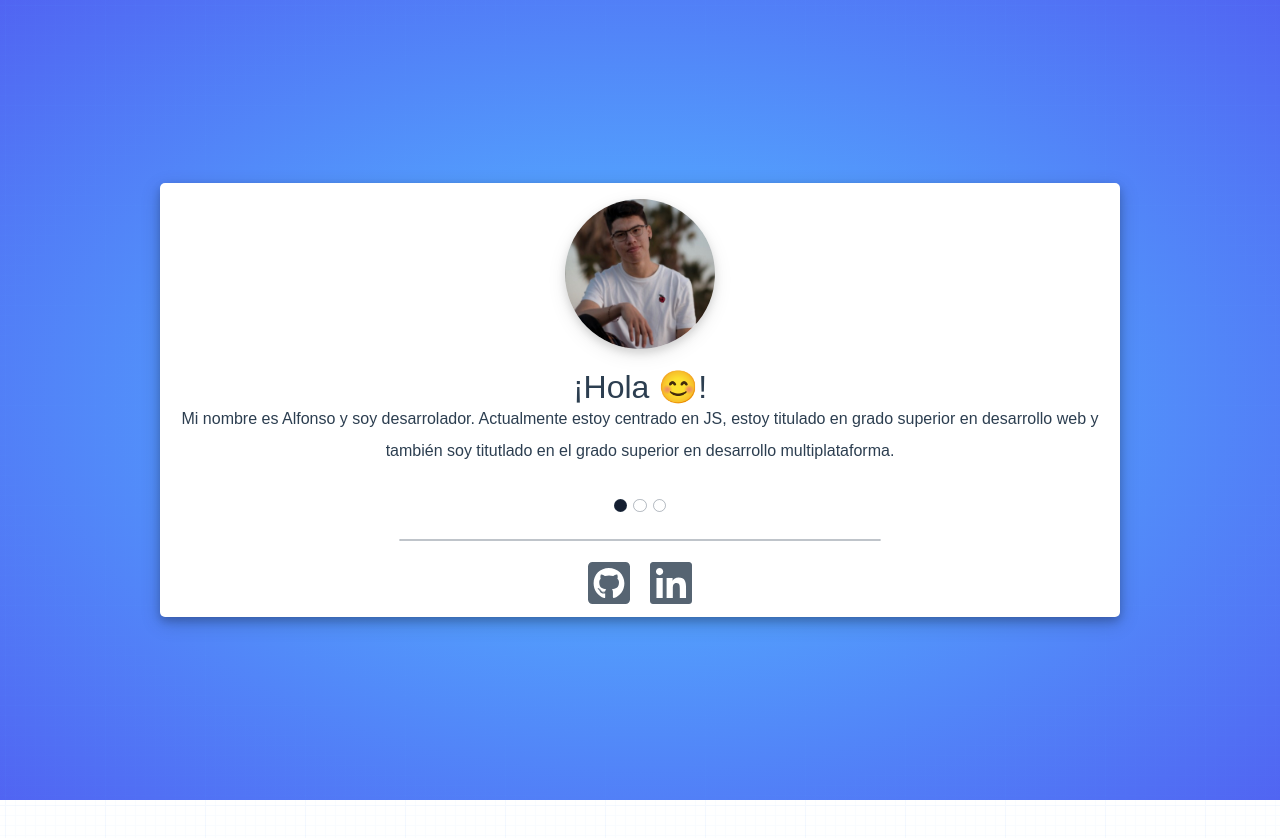
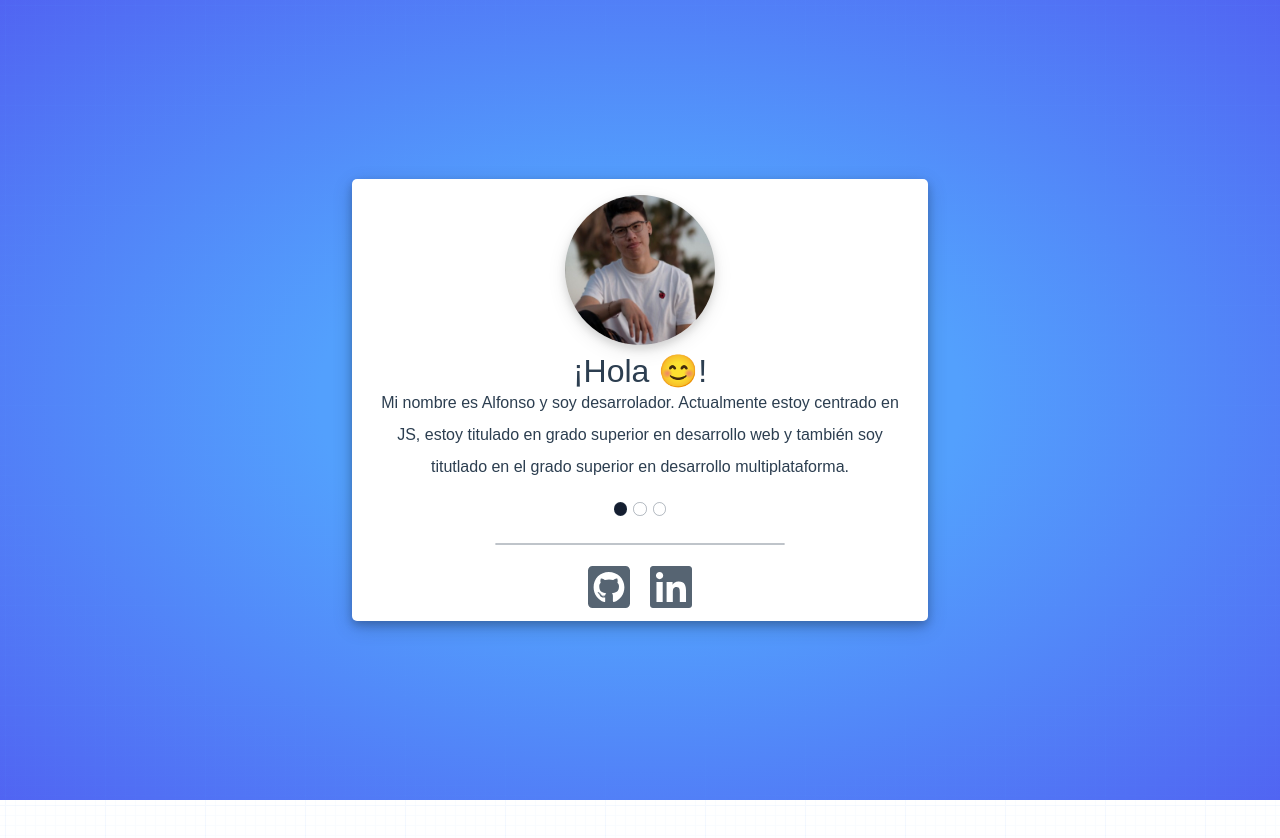
Before and after one commit to rokkoo/portFolio-vuejs, a Vue app: page / in a window 1280 px wide. Shown: the top 838 px of the page. Built offline with nearby package versions, Linux system fonts and the light colour scheme; no server answers.

Commit message:
Profile width changued

```diff
--- a/src/components/Profile.vue
+++ b/src/components/Profile.vue
@@ -2,7 +2,7 @@
 <template>
   <main>
     <section class="profile">
-      <img src="../assets/profilePic.jpg" alt="Progfile img" />
+      <img src="../assets/profilePic.jpg" alt="Progfile img">
       <div class="content">
         <p class="hi">{{ informationTitle }}</p>
         <p class="information">{{ informationText }}</p>
@@ -17,8 +17,8 @@
             v-bind:class="{ active: index === textPag }"
           ></div>
         </figure>
-        <hr />
-        <SocialMedia />
+        <hr>
+        <SocialMedia/>
       </footer>
     </section>
   </main>
@@ -71,7 +71,7 @@ main {
 }
 
 .profile {
-  width: 75%;
+  width: 45%;
   background-color: white;
   box-shadow: 0 4px 8px 0 rgba(0, 0, 0, 0.2), 0 6px 20px 0 rgba(0, 0, 0, 0.19);
   border-radius: 5px;
@@ -156,6 +156,7 @@ hr {
 
 @media (max-width: 600px) {
   .profile {
+    width: 75%;
     grid-template-rows: 0.1fr 1.5fr 0.1fr; /* img content footer */
     line-height: 1.5em;
   }
```
